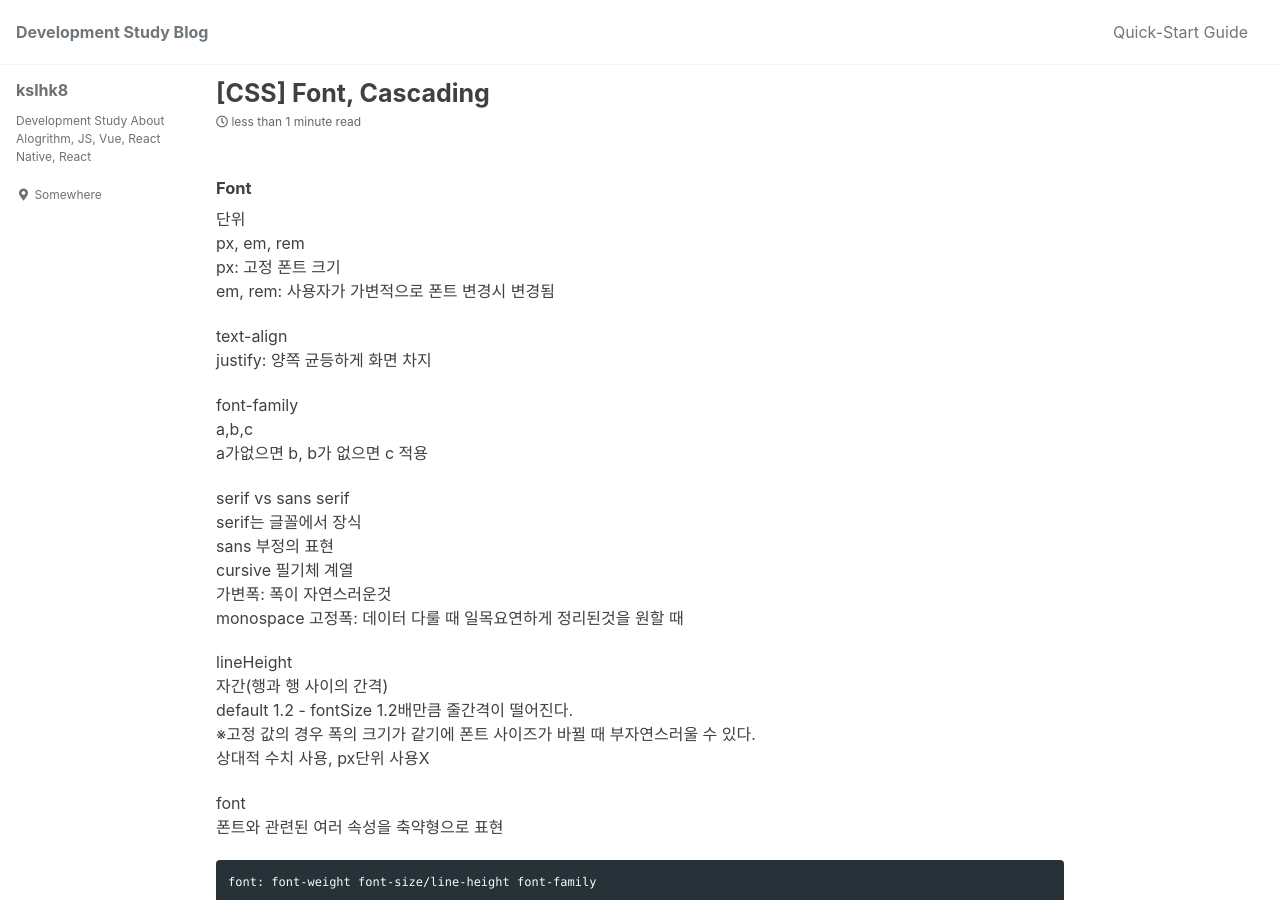
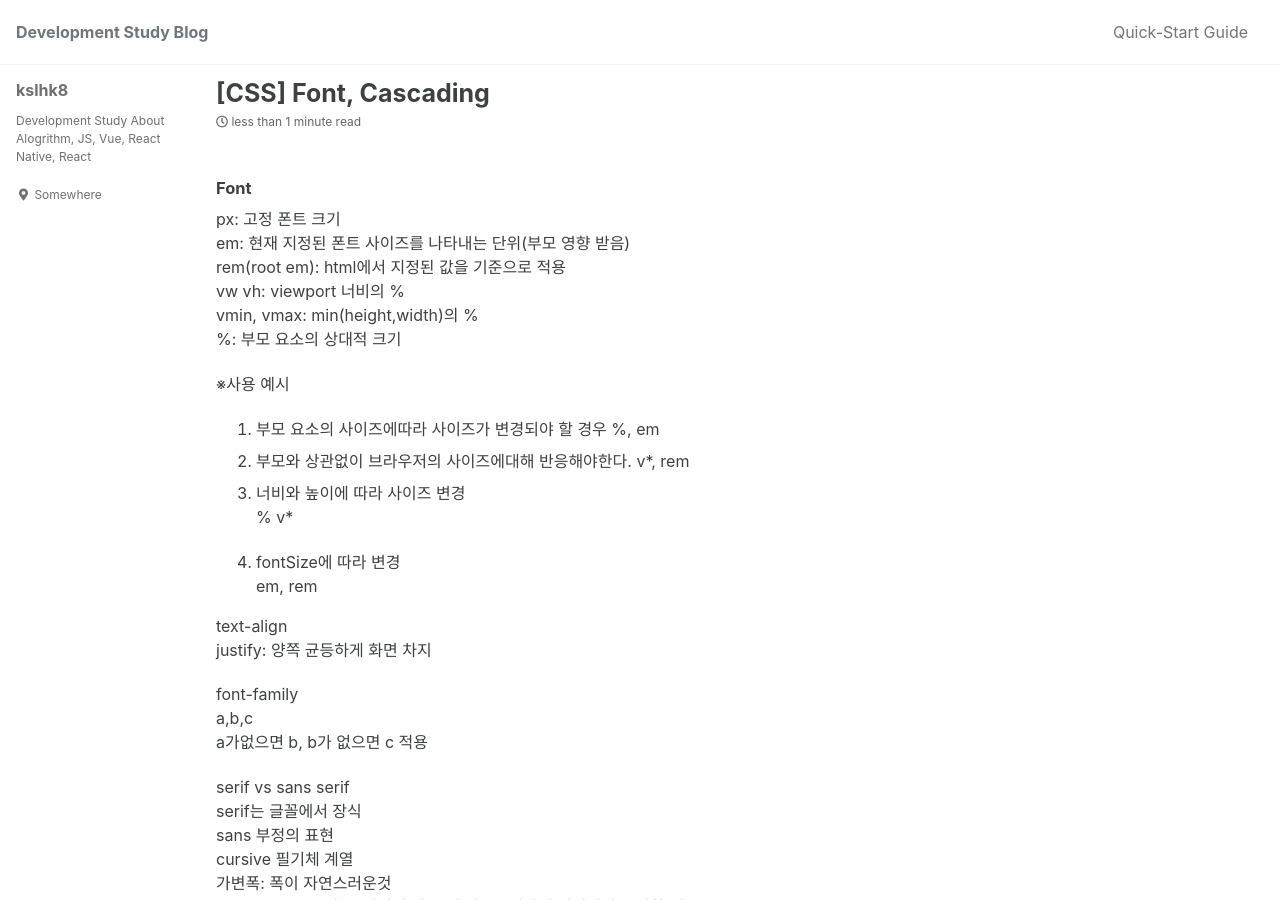
Before and after one commit to kslhk8/kslhk8.github.io, a Jekyll site: the page built from _posts/2022-02-17-twenty.md, in a window 1280 px wide and 900 px high. Built offline with Jekyll 4.4.1, drawn with Linux system fonts in a browser that asks for light colours; cached includes are drawn as plain includes; some of the changed text lies outside the part shown.

````diff
--- a/_posts/2022-02-17-twenty.md
+++ b/_posts/2022-02-17-twenty.md
@@ -1,13 +1,28 @@
 ---
 layout: single
-title:  "[CSS] Font, Cascading"
+title: "[CSS] Font, Cascading"
 ---
 
 ##### Font
-단위
-px, em, rem
+
 px: 고정 폰트 크기
-em, rem: 사용자가 가변적으로 폰트 변경시 변경됨
+em: 현재 지정된 폰트 사이즈를 나타내는 단위(부모 영향 받음)
+rem(root em): html에서 지정된 값을 기준으로 적용
+vw vh: viewport 너비의 %
+vmin, vmax: min(height,width)의 %
+%: 부모 요소의 상대적 크기
+
+※사용 예시
+
+1. 부모 요소의 사이즈에따라 사이즈가 변경되야 할 경우
+   %, em
+2. 부모와 상관없이 브라우저의 사이즈에대해 반응해야한다.
+   v\*, rem
+3. 너비와 높이에 따라 사이즈 변경
+   % v\*
+
+4. fontSize에 따라 변경
+   em, rem
 
 text-align
 justify: 양쪽 균등하게 화면 차지
@@ -31,6 +46,7 @@ default 1.2 - fontSize 1.2배만큼 줄간격이 떨어진다.
 
 font
 폰트와 관련된 여러 속성을 축약형으로 표현
+
 ```
 font: font-weight font-size/line-height font-family
 ```
@@ -41,6 +57,7 @@ font: font-weight font-size/line-height font-family
 ※Web Font 없을 경우 Web Font Generator를 이용해 만들 수 있음
 
 ##### Cascading 규칙
+
 우선순위
 웹브라우저 < 사용자 < 저자
 why: 뭐가 더 구체적이고 명시적인가
````
Also changed, not shown: _posts/2022-02-18-twentyone.md (+8 -1 lines), _posts/2022-02-25-26.md (added, +39 -0 lines).
